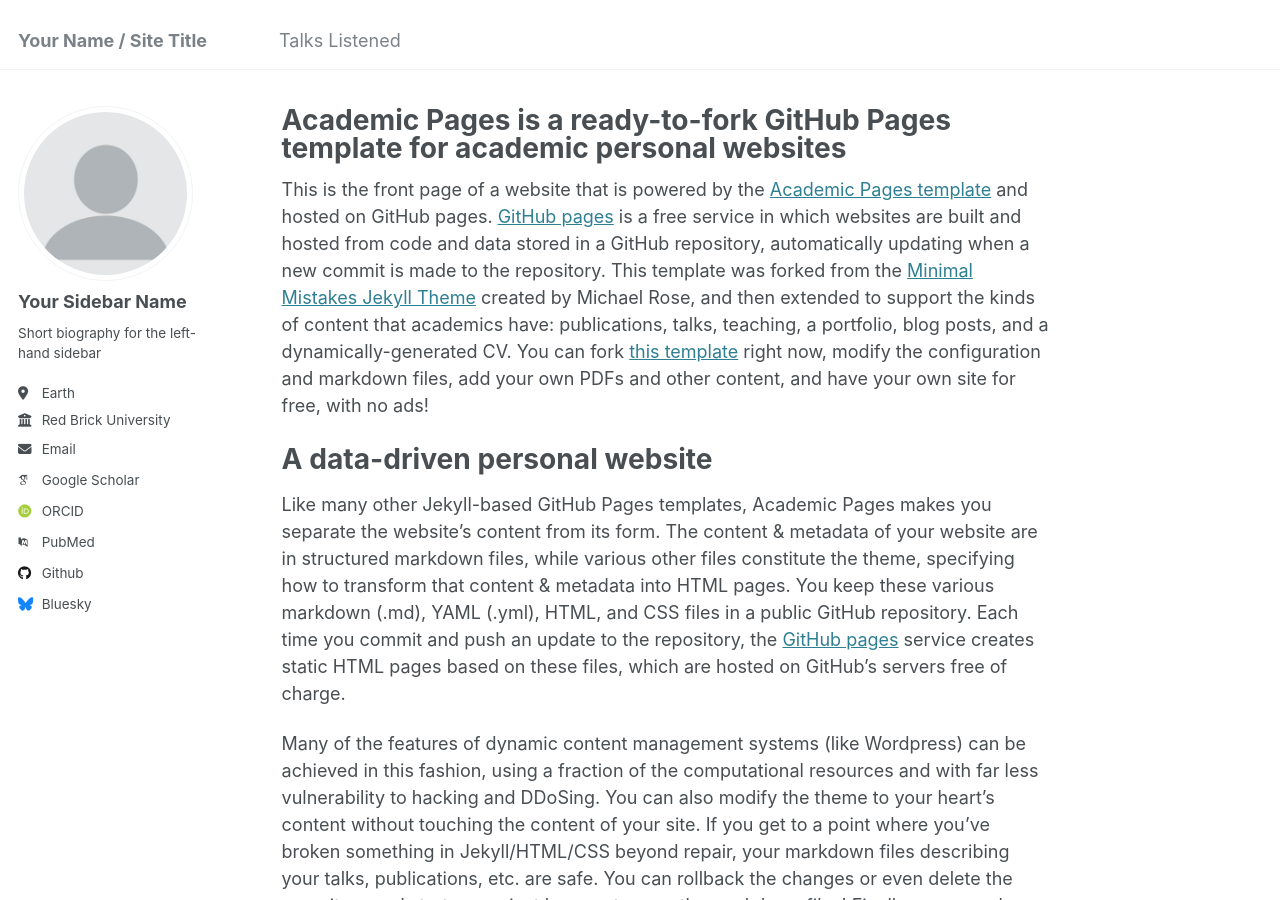
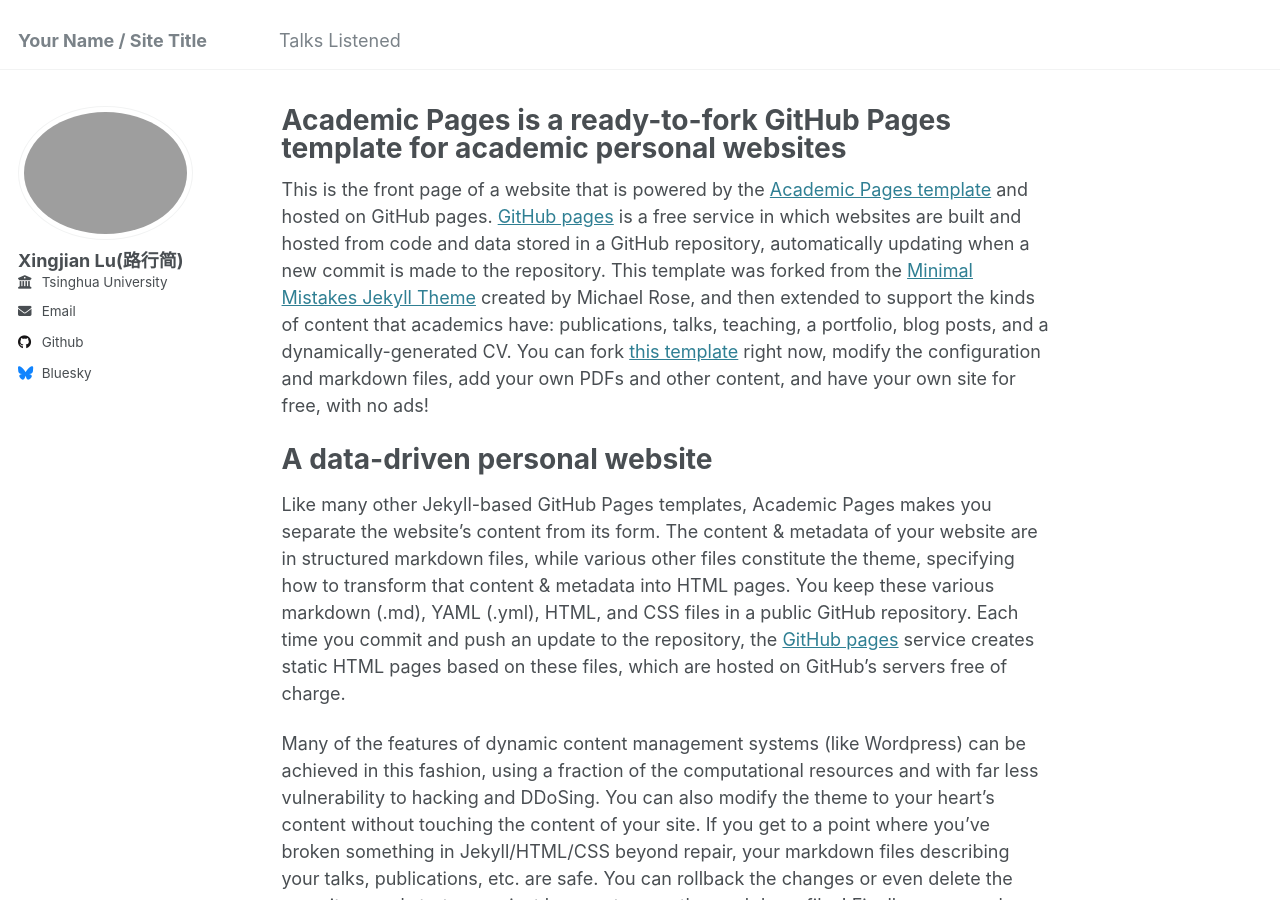
Before and after one commit to conylu/conylu.github.io, a Jekyll site: the page built from _pages/about.md, in a window 1280 px wide and 900 px high. Built offline with Jekyll 4.4.1, drawn with Linux system fonts in a browser that asks for light colours; some web fonts are replaced.

Commit message:
Update _config.yml

```diff
--- a/_config.yml
+++ b/_config.yml
@@ -21,22 +21,23 @@ repository               : "academicpages/academicpages.github.io"
 #               Additional customization can be done by editing /_includes/author-profile.html
 author:
   # Biographic information
-  avatar           : "profile.png"
-  name             : "Your Sidebar Name"
-  pronouns         : # example: "she/her"
-  bio              : "Short biography for the left-hand sidebar"
-  location         : "Earth"
-  employer         : "Red Brick University"
+  # avatar           : "profile.png"
+  name             : "Xingjian Lu(路行简)"
+  # pronouns         : "she/her"
+  # bio              : "Short biography for the left-hand sidebar"
+  # location         : "Beijing China"
+  employer         : "Tsinghua University"
   uri              : # URL
-  email            : "none@example.org"
+  email            : "lus21@mails.tsinghua.edu.cn"
 
   # Academic websites
-  arxiv            : # URL - Update with the correct link to your profile
-  googlescholar    : "https://scholar.google.com/citations?user=PS_CX0AAAAAJ"
+  # arxiv            : "https://arxiv.org/a/0000-0001-5357-812X.html"
+  # googlescholar    : "https://scholar.google.com/citations?user=PS_CX0AAAAAJ"
   impactstory      : # URL
-  orcid            : "http://orcid.org/yourorcidurl"
+  # orcid            : "https://orcid.org/0000-0001-5357-812X"
+  inspire          : "https://inspirehep.net/authors/2957109"
   semantic         : # URL
-  pubmed           : "https://www.ncbi.nlm.nih.gov/pubmed/?term=john+snow"
+  # pubmed           : "https://www.ncbi.nlm.nih.gov/pubmed/?term=john+snow"
   researchgate     : # URL
   scopus           : # URL
 
```
